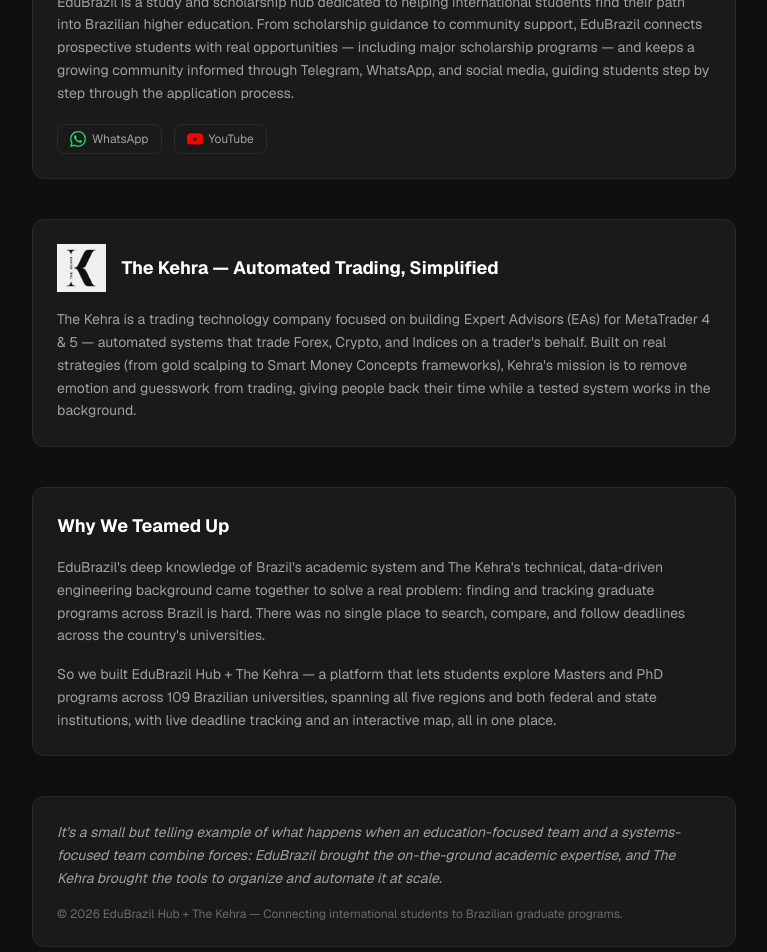
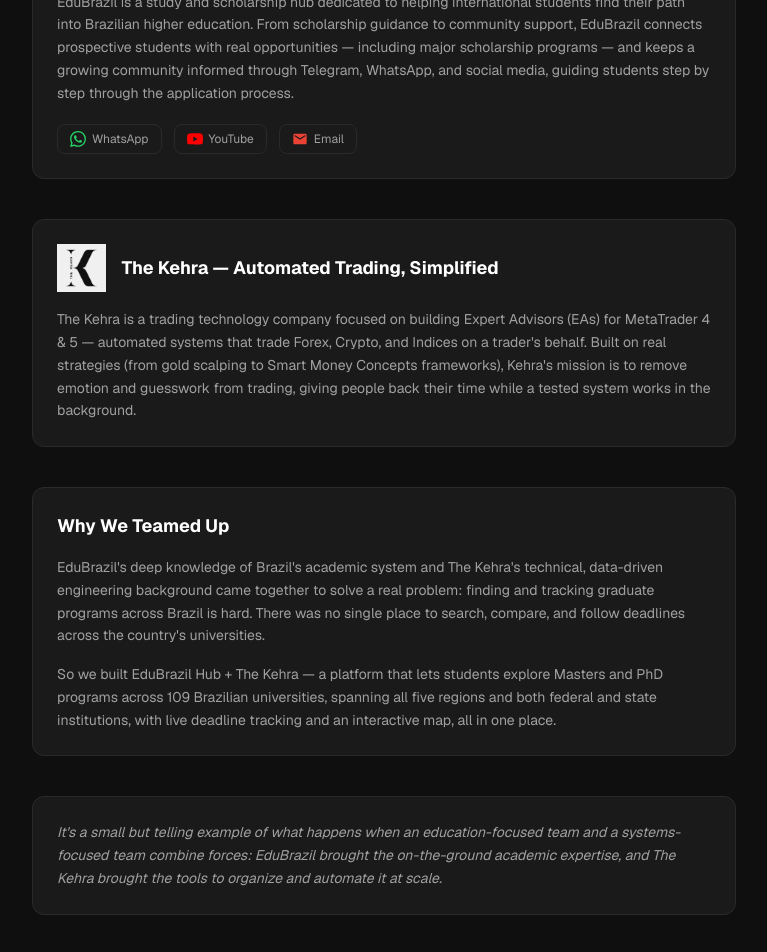
Before and after one commit to Bodmqn/kehra-edubrazil, a Next.js app in the folder web/: page /about in a window 1280 px wide. Shown: the part 380-1332 px from the top of the page, without its empty margins (256-1023 px from the left). Built offline with nearby package versions, Linux system fonts and the light colour scheme; no server answers; the database is empty.

Commit message:
Remove copyright from about section and add Email link

```diff
--- a/web/src/app/about/page.tsx
+++ b/web/src/app/about/page.tsx
@@ -59,6 +59,18 @@
             </svg>
             YouTube
           </a>
+          <a
+            href="mailto:eleabu18@gmail.com"
+            target="_blank"
+            rel="noopener noreferrer"
+            className="inline-flex items-center gap-1.5 rounded-lg border border-[var(--border)] px-3 py-1.5 text-xs text-[var(--text-secondary)] hover:text-white hover:border-[var(--text-secondary)] transition-colors"
+            aria-label="Email EduBrazil"
+          >
+            <svg viewBox="0 0 24 24" className="h-4 w-4" style={{ fill: '#EA4335' }} aria-hidden="true">
+              <path d="M20 4H4c-1.1 0-2 .9-2 2v12c0 1.1.9 2 2 2h16c1.1 0 2-.9 2-2V6c0-1.1-.9-2-2-2zm0 4l-8 5-8-5V6l8 5 8-5v2z"/>
+            </svg>
+            Email
+          </a>
         </div>
       </section>
 
@@ -107,10 +119,6 @@
           systems-focused team combine forces: EduBrazil brought the on-the-ground academic
           expertise, and The Kehra brought the tools to organize and automate it at scale.
         </p>
-        <p className="mt-4 text-xs text-[var(--text-muted)]">
-          © 2026 EduBrazil Hub + The Kehra — Connecting international students to Brazilian graduate
-          programs.
-        </p>
       </section>
     </div>
   )
--- a/web/src/app/admin/splash-notice/page.tsx
+++ b/web/src/app/admin/splash-notice/page.tsx
@@ -8,14 +8,12 @@
   title: string
   message: string
   enabled: boolean
-  timer_seconds: number
   dismiss_hours: number
 }
 
 const DEFAULTS = {
   title: 'General Notice',
   message: '',
-  timer_seconds: 9,
   dismiss_hours: 24,
 }
 
@@ -52,7 +50,6 @@
         title: config.title,
         message: config.message,
         enabled: config.enabled,
-        timer_seconds: config.timer_seconds,
         dismiss_hours: config.dismiss_hours,
       }
       if (config.id) {
@@ -120,16 +117,6 @@
             />
           </div>
 
-          <div className="grid grid-cols-2 gap-3">
-            <div>
-              <label className="mb-1 block text-[11px] text-[var(--text-secondary)]">Timer (seconds)</label>
-              <input
-                type="number"
-                value={config.timer_seconds}
-                onChange={(e) => setConfig({ ...config, timer_seconds: Math.max(0, parseInt(e.target.value) || 0) })}
-                className="w-full rounded border border-[var(--border)] bg-[var(--bg-dark)] px-2.5 py-1.5 text-xs text-white outline-none"
-              />
-            </div>
           <div>
             <label className="mb-1 block text-[11px] text-[var(--text-secondary)]">Re-appear after (hours)</label>
             <input
@@ -138,7 +125,6 @@
               onChange={(e) => setConfig({ ...config, dismiss_hours: Math.max(1, parseInt(e.target.value) || 1) })}
               className="w-full rounded border border-[var(--border)] bg-[var(--bg-dark)] px-2.5 py-1.5 text-xs text-white outline-none"
             />
-            </div>
           </div>
 
           <button
--- a/web/src/app/admin/universities/[id]/details/content.tsx
+++ b/web/src/app/admin/universities/[id]/details/content.tsx
@@ -119,7 +119,7 @@
         href={`/admin/universities/${id}/programs`}
         className="mb-4 inline-block rounded-lg border border-[var(--border)] px-3 py-1.5 text-xs text-[var(--text-secondary)] hover:text-white"
       >
-        📋 Manage Programs for this University →
+        Manage Programs for this University →
       </Link>
 
       <div className="mt-4 space-y-4">
--- a/web/src/app/admin/universities/page.tsx
+++ b/web/src/app/admin/universities/page.tsx
@@ -3,6 +3,7 @@
 import { useState, useEffect, useMemo } from 'react'
 import Link from 'next/link'
 import { supabase } from '@/lib/supabase'
+import SearchInput from '@/components/SearchInput'
 import type { University } from '@/lib/types'
 
 export default function AdminUniversitiesPage() {
@@ -98,13 +99,13 @@
         Edit school_url and sigaa_url for any university.
       </p>
 
-      <input
-        type="text"
-        value={search}
-        onChange={(e) => setSearch(e.target.value)}
-        placeholder="Search by name, acronym, or state…"
-        className="mb-4 w-full rounded-lg border border-[var(--border)] bg-[var(--bg-dark)] px-3 py-2 text-sm text-white placeholder-[var(--text-muted)] outline-none"
-      />
+      <div className="mb-4">
+        <SearchInput
+          value={search}
+          onChange={setSearch}
+          placeholder="Search by name, acronym, or state…"
+        />
+      </div>
 
       {message && (
         <p
```
Lines whose indentation alone changed are shown as unchanged.
